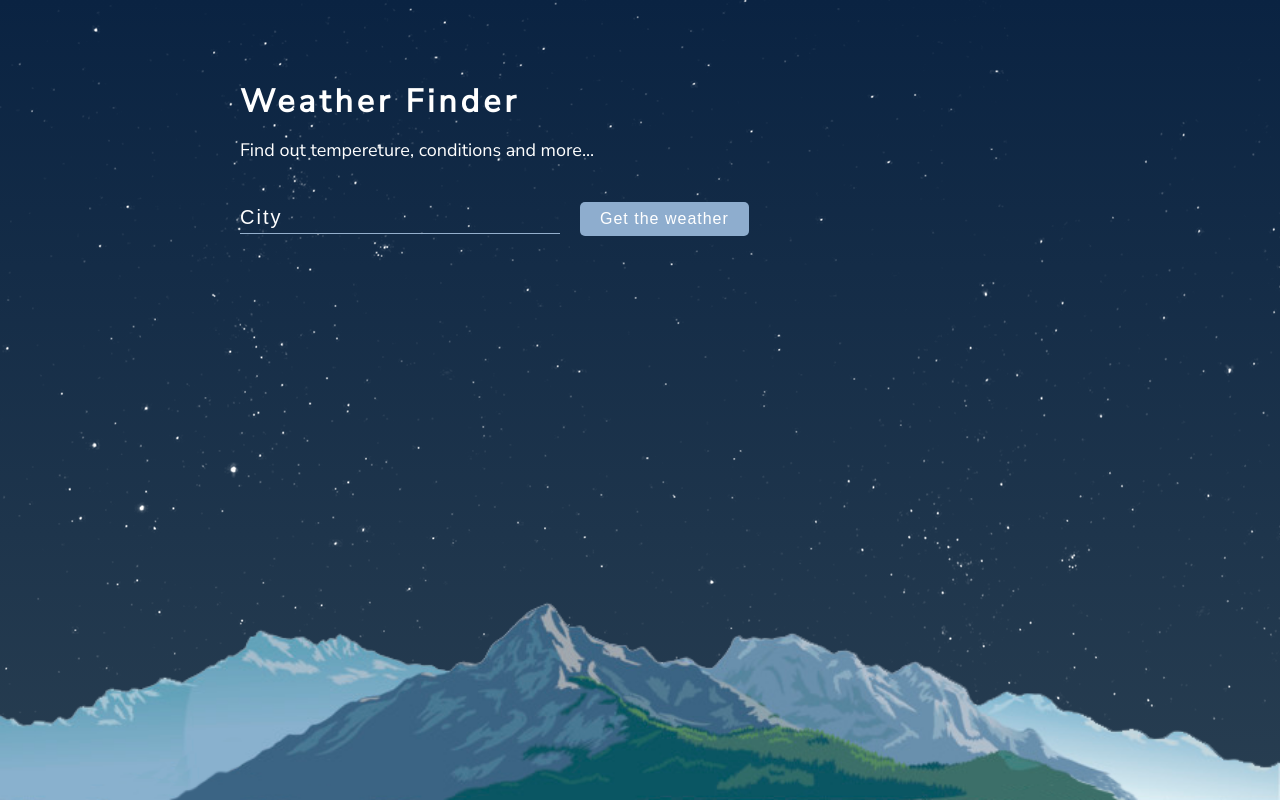
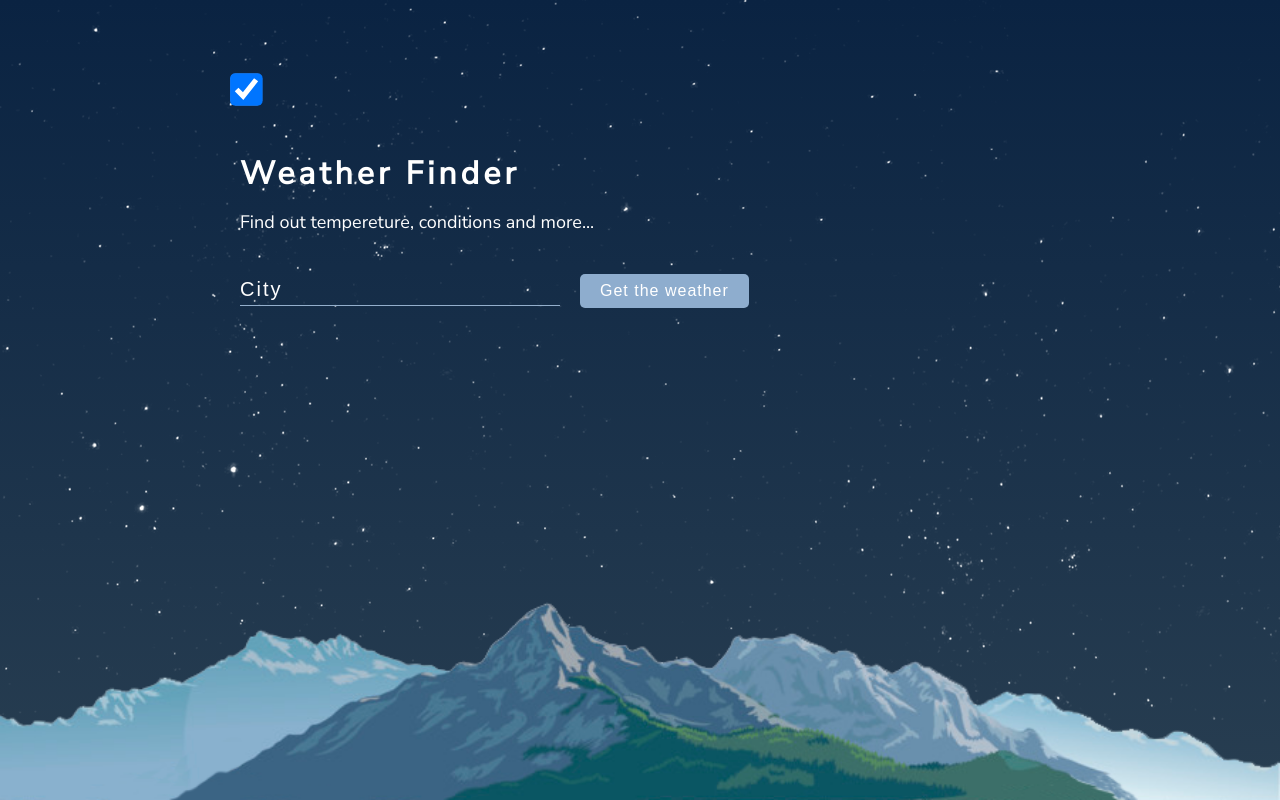
Before and after one commit to Inna-ID/Weather, a React (Create React App) app: page / in a window 1280 px wide. Built offline with nearby package versions, Linux system fonts and the light colour scheme.

Commit message:
Try to do temperature unit switch and sities autocomplete

```diff
--- a/src/App.css
+++ b/src/App.css
@@ -190,6 +190,67 @@ p {
   font-size: 3em;
 }
 
+
+/* TemperatureUnit */
+.temperature-unit-block {
+  display: flex;
+  /* width: 90px; */
+  margin-bottom: 50px;
+
+}
+.unit-wrap {
+
+}
+
+.unit-wrap input {
+  transform: scale(2.5);
+}
+/* .temperature-unit-block input {
+  position: absolute;
+  left: -9999px;
+}
+.temperature-unit-block label {
+  display: inline-block;
+  position: relative;
+  font-size: 1.25em;
+  background: rgba(142, 173, 206, .35);
+  width: 45px;
+  height: 30px;
+  padding: 3px 7px;
+  border-radius: 5px;
+  transition: .35s ease-in-out;
+  box-shadow: inset 2px 2px 5px rgba(0, 0, 0, .35);
+  cursor: pointer;
+}
+.temperature-unit-block #unit_c + label {
+  border-radius: 5px 1px 1px 5px;
+}
+.temperature-unit-block #unit_f + label {
+  border-radius: 1px 5px 5px 1px;
+}
+.temperature-unit-block input:checked + label {
+  background: #8eadce;
+  box-shadow: none;
+  transition: .5s ease-in-out;
+}
+
+.temperature-unit-block input + label:before {
+  position: absolute;
+  content: '';
+  top: 0;
+  right: 2px;
+  width: 20px;
+  height: 1px;
+  background: linear-gradient(to right, rgba(255, 255, 255, 0.05) 0, rgba(255, 255, 255, .75) 50%, rgba(255, 255, 255, .05) 100%);
+  box-shadow: 0px 1px 4px rgba(255, 255, 255, 0.5);
+  transition: .5s ease-in-out;
+  opacity: 0;
+}
+
+.temperature-unit-block input:checked + label:before {
+  opacity: 1;
+} */
+
 /* .App-logo {
   animation: App-logo-spin infinite 20s linear;
   height: 80px;
--- a/src/App.js
+++ b/src/App.js
@@ -2,6 +2,7 @@ import React, { Component } from 'react';
 import Titles from './components/Titles';
 import Form from './components/Form';
 import Weather from './components/Weather';
+import TemperatureUnit from './components/TemperatureUnit';
 import './App.css';
 
 const apiKey = 'e1df1fc3a72e0ced10d2e8bac9563a73';
@@ -18,8 +19,24 @@ class App extends Component {
     sunset: undefined,
     windSpeed: undefined,
     windDeg: undefined,
-    error: undefined
+    error: undefined,
+    isCelsius: true,
   }
+
+
+  autoCopmlete = () => {
+    // let mapApiUrl = 'https://maps.googleapis.com/maps/api/js?key=AIzaSyBu_KZxeeOWKC1tnynobv1-ef7TD-qCNiM&libraries=places';
+    // fetch(mapApiUrl).then(resp => resp.text())
+    // .then(contents => console.log(contents))
+    // .catch(() => console.log("can't acces url"));
+
+    // const apiCity = await fetch(`https://maps.googleapis.com/maps/api/js?key=AIzaSyBu_KZxeeOWKC1tnynobv1-ef7TD-qCNiM&libraries=places`);
+    // const data1 = await apiCity.json(); // перевод полученной инфы в формат json
+    // console.log(data1);
+
+    console.log('changing...')
+  }
+
 
   gettingWeather = async (e) => {
     e.preventDefault();
@@ -65,6 +82,13 @@ class App extends Component {
       let sunsetSeconds = setZero(dateSunset.getSeconds());
       let sunsetTime = `${sunsetHours} : ${sunsetMinutes} : ${sunsetSeconds}`;
 
+      //unit
+      // if(this.state.isCelsius) {
+      //   this.setState({temperature: data.main.temp})
+      // } else {
+      //   this.setState({temperature: data.main.temp * 2})
+      // }
+
 
       this.setState({
         city: data.name,
@@ -96,6 +120,11 @@ class App extends Component {
     }
   }
 
+  // recountDegrees = () => {
+  //   this.setState({isCelsius: !this.state.isCelsius});
+  //   // console.log(this.state.temperature* 9/5 + 32);
+  // }
+
   render() {
     return (
       <div className="wrapper sky">
@@ -103,8 +132,9 @@ class App extends Component {
         <div className="mountains"></div>
         <div className="main">
         <div className="container">
+                <TemperatureUnit recountDegrees={this.recountDegrees}/>
                 <Titles/>
-                <Form weatherMethod={this.gettingWeather}/>
+                <Form weatherMethod={this.gettingWeather} autoCopmlete={this.autoCopmlete}/>
                 <Weather
                     city={this.state.city}
                     country={this.state.country}
--- a/src/components/Form.js
+++ b/src/components/Form.js
@@ -4,7 +4,7 @@ class Form extends Component {
     render() {
         return(
             <form onSubmit={this.props.weatherMethod}>
-                <input type="text" name="city" placeholder="City"/>
+                <input onChange={this.props.autoCopmlete} type="text" name="city" placeholder="City"/>
                 <button className="btn btn-danger">Get the weather</button>
             </form>
         )
--- /dev/null
+++ b/src/components/TemperatureUnit.js
@@ -0,0 +1,22 @@
+import React from 'react';
+
+const TemperatureUnit = props => (
+        <div className="temperature-unit-block">
+            {/* <span className="unit-wrap">
+                <input id='unit_c' type="radio" name="unit" className="unit active" defaultChecked/>
+                <label htmlFor="unit_c">°C</label>
+            </span>
+            <span className="unit-wrap">
+                <input id='unit_f' type="radio" name="unit" className="unit"/>
+                <label htmlFor="unit_f">°F</label>
+            </span> */}
+{/*  */}
+        <span className="unit-wrap">
+            {/* <input onChange={this.props.recountDegrees} id="unit-switch" type="checkbox" defaultChecked/> */}
+            <input id="unit-switch" type="checkbox" defaultChecked/>
+        </span>
+
+        </div>
+)
+
+export default TemperatureUnit;
```
